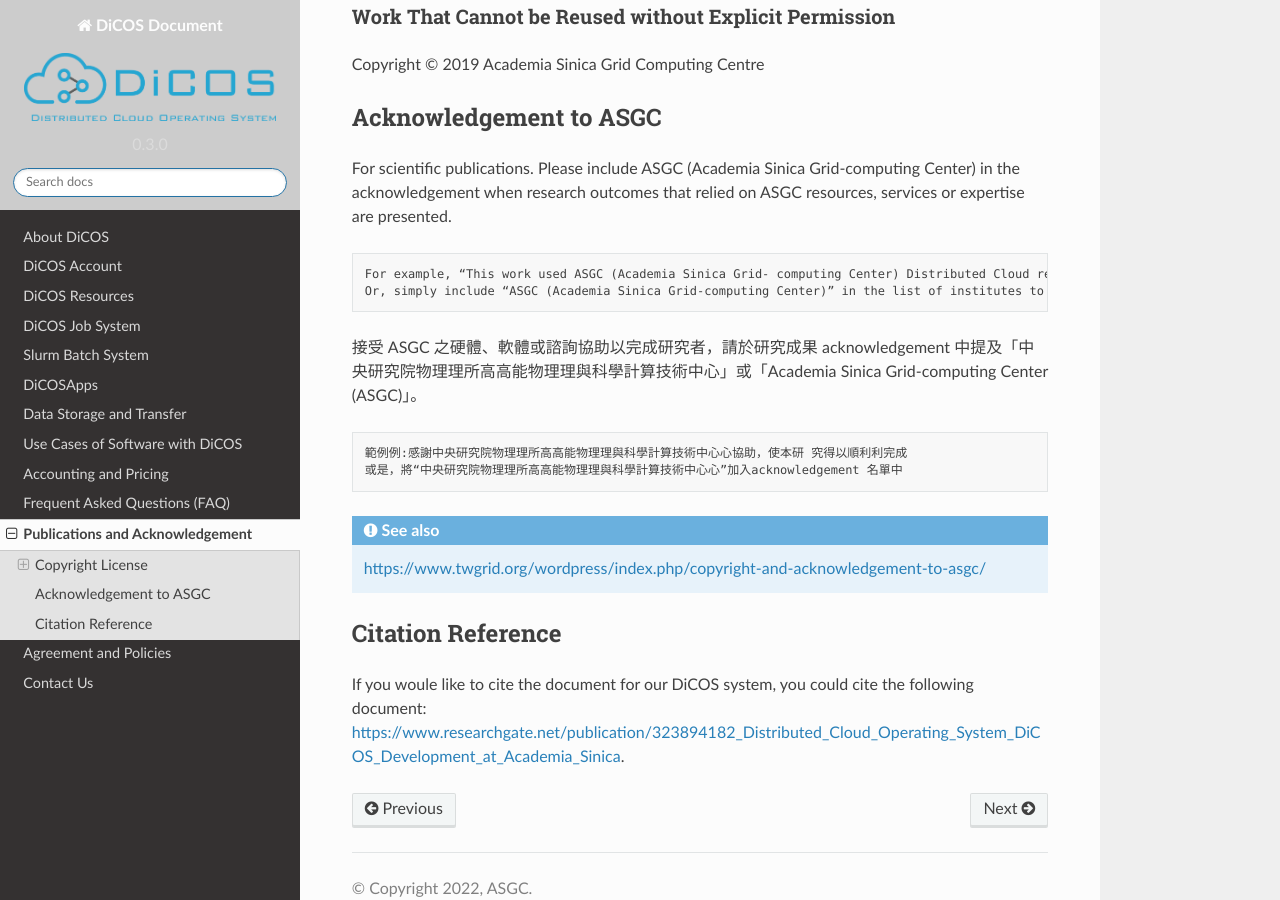
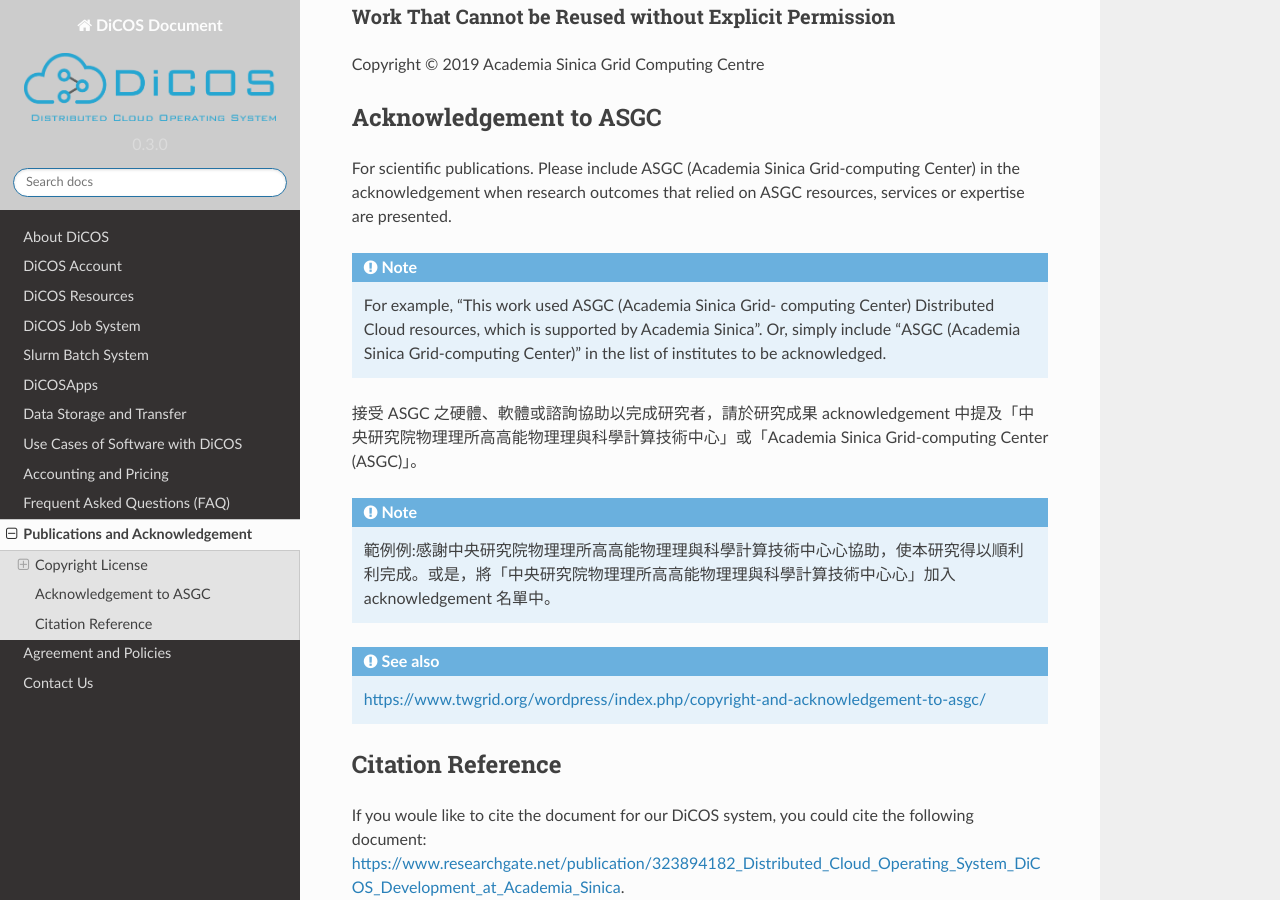
Before and after one commit to ASGCOPS/dicos_document, a Sphinx documentation site: the page built from docs/source/publication_acknowledgement.rst, in a window 1280 px wide and 900 px high, scrolled down 346 px. Built offline with Sphinx 7.4.7 and the Read the Docs theme 2.0.0, drawn with Linux system fonts in a browser that asks for light colours; some of the changed lines change nothing that is shown.

Commit message:
Edit publication_acknowledgement.rst

```diff
--- a/docs/source/publication_acknowledgement.rst
+++ b/docs/source/publication_acknowledgement.rst
@@ -27,18 +27,16 @@
 
 For scientific publications. Please include ASGC (Academia Sinica Grid-computing Center) in the acknowledgement when research outcomes that relied on ASGC resources, services or expertise are presented.
 
-::
+.. note::
 
-    For example, “This work used ASGC (Academia Sinica Grid- computing Center) Distributed Cloud resources, which is supported by Academia Sinica”
-    Or, simply include “ASGC (Academia Sinica Grid-computing Center)” in the list of institutes to be acknowledged.
+   For example, “This work used ASGC (Academia Sinica Grid- computing Center) Distributed Cloud resources, which is supported by Academia Sinica”. Or, simply include “ASGC (Academia Sinica Grid-computing Center)” in the list of institutes to be acknowledged.
 
 接受 ASGC 之硬體、軟體或諮詢協助以完成研究者，請於研究成果 acknowledgement 中提及「中央研究院物理理所⾼高能物理理與科學計算技術中⼼」或「Academia Sinica Grid-computing Center (ASGC)」。
 
 
-::
+.. note::
 
-    範例例:感謝中央研究院物理理所⾼高能物理理與科學計算技術中⼼心協助，使本研 究得以順利利完成
-    或是，將“中央研究院物理理所⾼高能物理理與科學計算技術中⼼心”加入acknowledgement 名單中
+   範例例:感謝中央研究院物理理所⾼高能物理理與科學計算技術中⼼心協助，使本研究得以順利利完成。或是，將「中央研究院物理理所⾼高能物理理與科學計算技術中⼼心」加入 acknowledgement 名單中。
 
 .. seealso::
 
```
